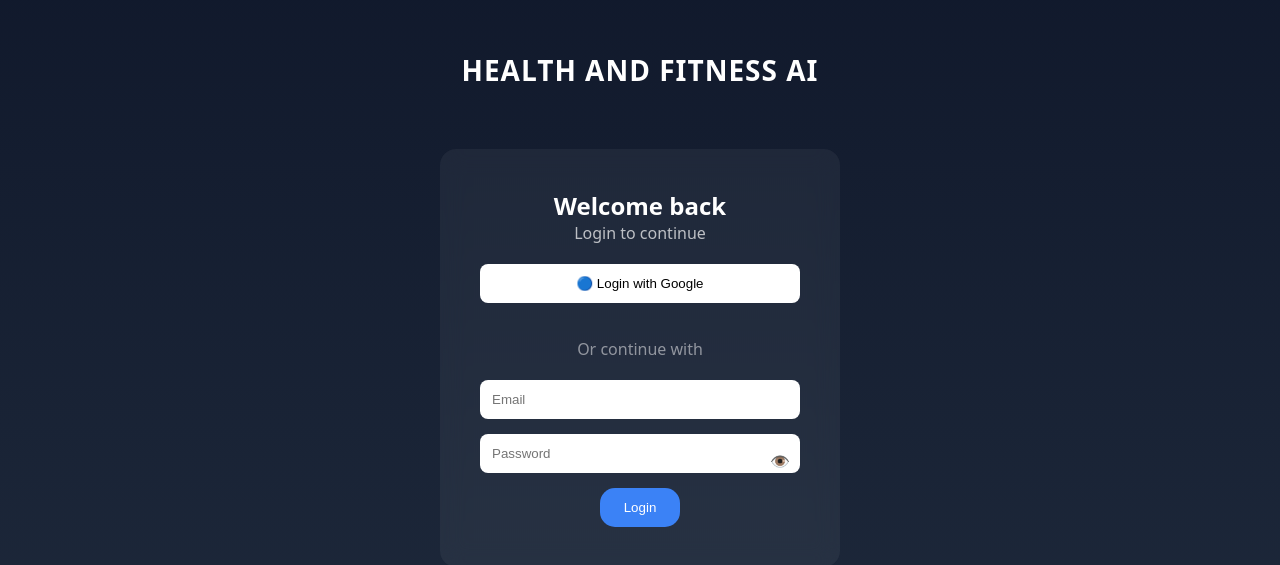
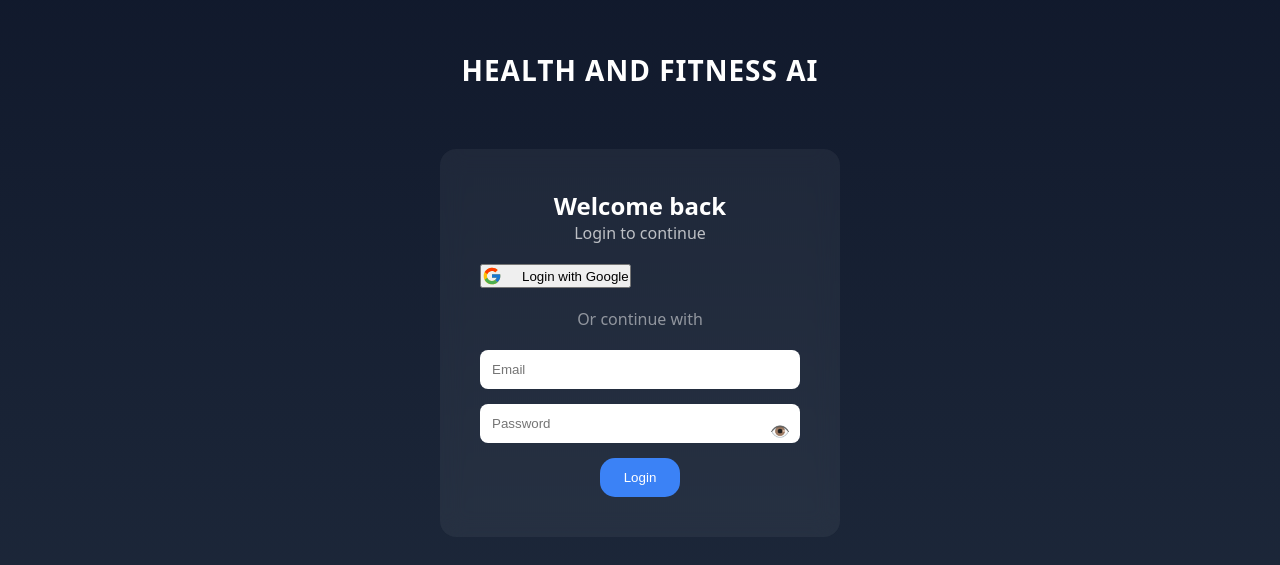
Before and after one commit to am-17-17/health-fitness-ai-dashboard, a React app in the folder frontend/: page /login in a window 1280 px wide. Shown: the part 109-674 px from the top of the page. Built offline with nearby package versions, Linux system fonts and the light colour scheme; no server answers; the HTML template or start-up script is replaced by a standard one.

Commit message:
some bug fixes

```diff
--- a/frontend/package.json
+++ b/frontend/package.json
@@ -13,6 +13,7 @@
     "axios": "^1.13.5",
     "react": "^19.2.0",
     "react-dom": "^19.2.0",
+    "react-icons": "^5.6.0",
     "react-router-dom": "^7.13.0",
     "recharts": "^3.7.0"
   },
--- a/frontend/src/index.css
+++ b/frontend/src/index.css
@@ -390,3 +390,10 @@ body {
   font-size: 28px;
   letter-spacing: 1px;
 }
+
+.google-btn {
+  display: flex;
+  align-items: center;
+  justify-content: center;
+  gap: 10px;
+}
--- a/frontend/src/pages/Login.jsx
+++ b/frontend/src/pages/Login.jsx
@@ -3,6 +3,7 @@ import { Link } from "react-router-dom";
 import { useNavigate } from "react-router-dom";
 import axios from "axios";
 import { API_URL } from "../config";
+import { FcGoogle } from "react-icons/fc";
 
 
 function Login() {
@@ -58,11 +59,9 @@ function Login() {
                     Login to continue
                 </p>
 
-                <button
-                    className="oauth-btn google"
-                    onClick={() => window.location.href = `${API_URL}/api/auth/google`}
-                >
-                    🔵 Login with Google
+                <button className="google-btn">
+                    <FcGoogle size={20} style={{ marginRight: "10px" }} />
+                    Login with Google
                 </button>
 
                 <div style={{ margin: "20px 0", opacity: 0.5 }}>
```
Also changed, not shown: 1 other file (tests, documents, lock files or other folders).
